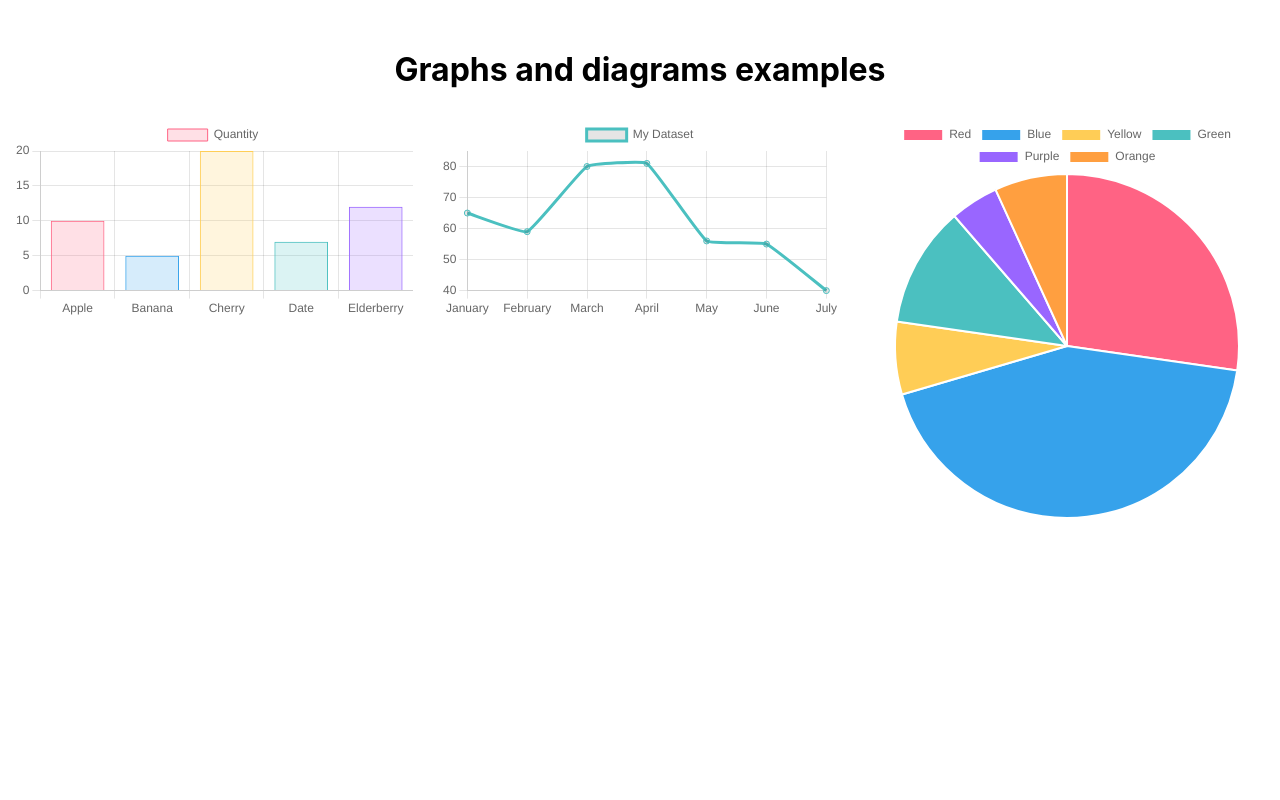
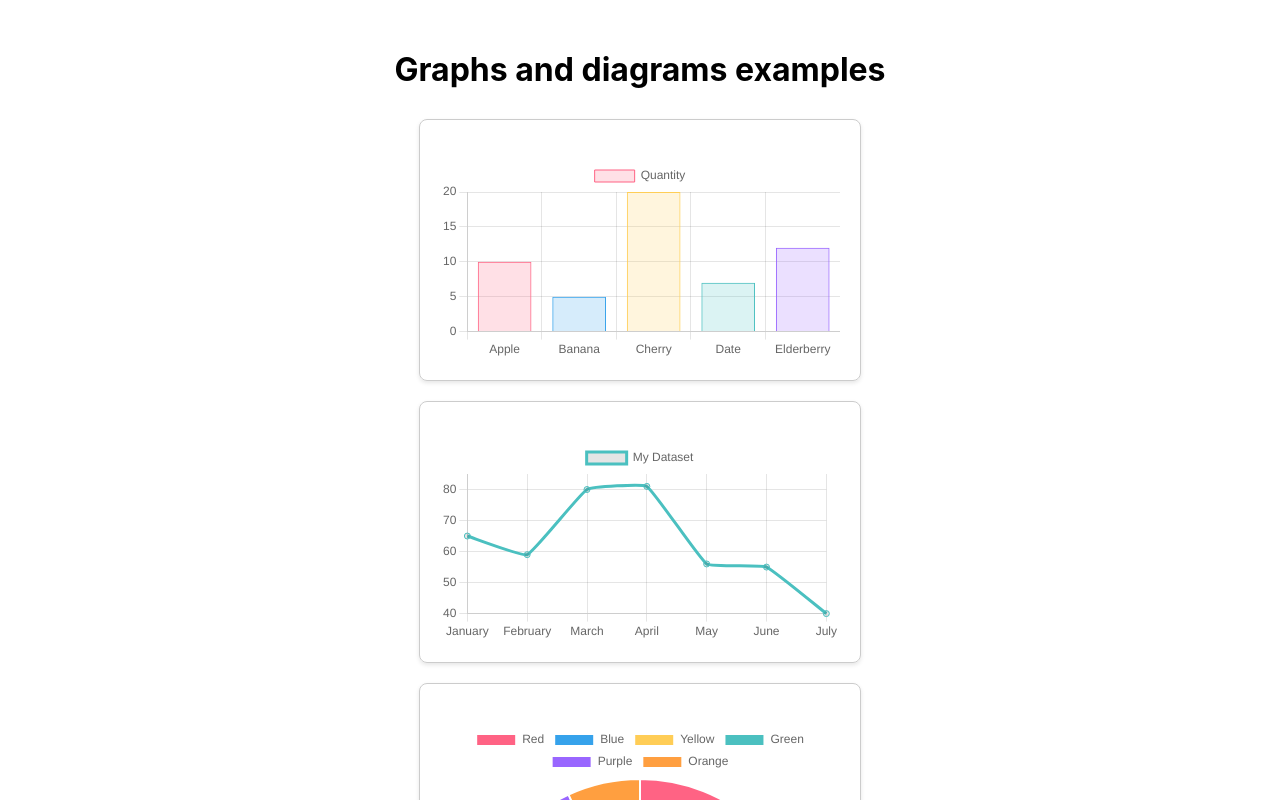
Before and after one commit to AntoineWtz/data-graph, a React (Create React App) app: page / in a window 1280 px wide. Shown: the top 800 px of the page. Built offline with nearby package versions, Linux system fonts and the light colour scheme.

Commit message:
edit css

```diff
--- a/src/App.css
+++ b/src/App.css
@@ -5,7 +5,9 @@
 
 .chart-container {
   display: flex;
+  flex-direction: column;
   justify-content: space-around;
+  align-items: center;
   margin-top: 30px;
 }
 
@@ -13,3 +15,24 @@
   width: 400px;
   margin: 0 auto;
 }
+
+.chart-card {
+  margin-bottom: 20px;
+  border: 1px solid #ccc;
+  border-radius: 8px;
+  overflow: hidden;
+  box-shadow: 0 2px 4px rgba(0, 0, 0, 0.1);
+}
+
+.chart-card-content {
+  padding: 20px;
+}
+
+.chart-card-content h2 {
+  font-size: 1.5rem;
+  margin-bottom: 10px;
+}
+
+.chart-wrapper {
+  margin-top: 10px;
+}
--- a/src/Chart.js
+++ b/src/Chart.js
@@ -4,11 +4,11 @@ import 'chartjs-adapter-date-fns';
 
 Chart.register(...registerables);
 
-const ChartComponent = ({ type, data }) => {
-    const chartRef = useRef(null);
-    const chartInstanceRef = useRef(null);
+const ChartComponent = ({ type, data, title }) => {
+    const chartRef = React.useRef(null);
+    const chartInstanceRef = React.useRef(null);
 
-    useEffect(() => {
+    React.useEffect(() => {
         const ctx = chartRef.current.getContext('2d');
 
         if (chartInstanceRef.current) {
@@ -28,8 +28,13 @@ const ChartComponent = ({ type, data }) => {
     }, [type, data]);
 
     return (
-        <div className="chart-wrapper">
-            <canvas ref={chartRef}></canvas>
+        <div className="chart-card"> {/* Utilisation d'une classe CSS pour styliser la carte */}
+            <div className="chart-card-content">
+                <h2>{title}</h2> {/* Affichage du titre du graphique */}
+                <div className="chart-wrapper">
+                    <canvas ref={chartRef}></canvas>
+                </div>
+            </div>
         </div>
     );
 };
```
